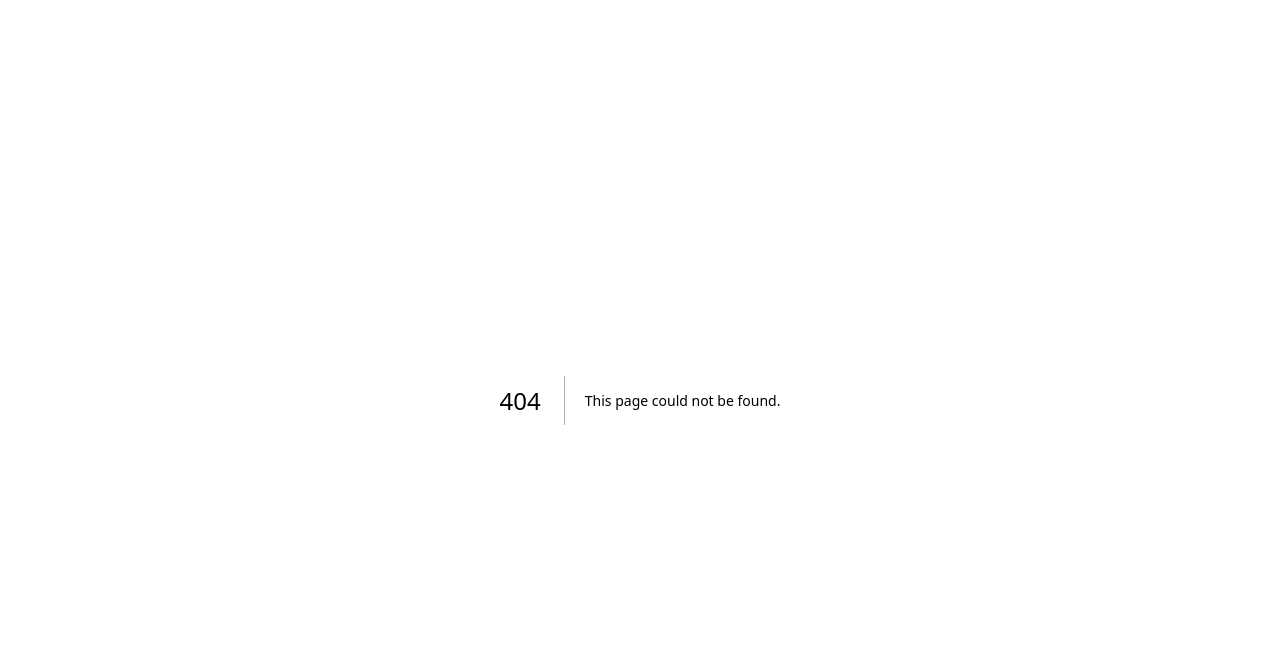
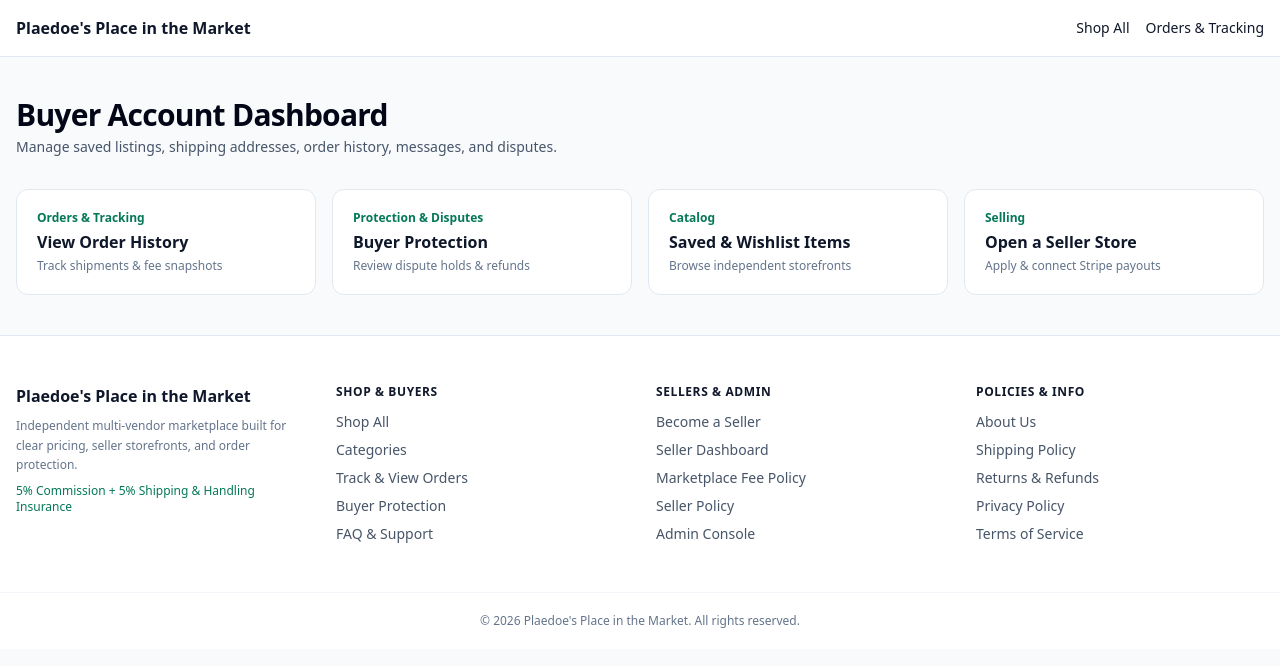
Before and after one commit to creevesunc/Plaedoes-place-in-the-marketplace-, a Next.js app: page /buyer/dashboard in a window 1280 px wide. Before the commit this address had no page. Shown: the top 666 px of the page. Built offline with nearby package versions, Linux system fonts and the light colour scheme.

Commit message:
Create Buyer Dashboard page component

```diff
--- /dev/null
+++ b/src/app/buyer/dashboard/page.tsx
@@ -0,0 +1,71 @@
+import Link from "next/link";
+import { MarketplaceFooter } from "@/components/MarketplaceFooter";
+
+export default function BuyerDashboardPage() {
+  return (
+    <div className="min-h-screen bg-slate-50 text-slate-900">
+      <header className="border-b border-slate-200 bg-white">
+        <div className="mx-auto flex max-w-7xl items-center justify-between px-4 py-4">
+          <Link href="/" className="text-base font-bold text-slate-900">
+            Plaedoe&apos;s Place in the Market
+          </Link>
+          <div className="flex items-center gap-4 text-sm font-medium">
+            <Link href="/shop" className="hover:text-emerald-700">Shop All</Link>
+            <Link href="/buyer/orders" className="hover:text-emerald-700">Orders &amp; Tracking</Link>
+          </div>
+        </div>
+      </header>
+
+      <main className="mx-auto max-w-7xl px-4 py-10 space-y-8">
+        <div>
+          <h1 className="text-3xl font-extrabold tracking-tight text-slate-950">
+            Buyer Account Dashboard
+          </h1>
+          <p className="mt-1 text-sm text-slate-600">
+            Manage saved listings, shipping addresses, order history, messages, and disputes.
+          </p>
+        </div>
+
+        <div className="grid gap-4 sm:grid-cols-2 lg:grid-cols-4">
+          <Link
+            href="/buyer/orders"
+            className="rounded-xl border border-slate-200 bg-white p-5 hover:border-emerald-600"
+          >
+            <p className="text-xs font-semibold text-emerald-700">Orders &amp; Tracking</p>
+            <p className="mt-1 text-base font-bold text-slate-900">View Order History</p>
+            <p className="mt-1 text-xs text-slate-500">Track shipments &amp; fee snapshots</p>
+          </Link>
+
+          <Link
+            href="/buyer-protection"
+            className="rounded-xl border border-slate-200 bg-white p-5 hover:border-emerald-600"
+          >
+            <p className="text-xs font-semibold text-emerald-700">Protection &amp; Disputes</p>
+            <p className="mt-1 text-base font-bold text-slate-900">Buyer Protection</p>
+            <p className="mt-1 text-xs text-slate-500">Review dispute holds &amp; refunds</p>
+          </Link>
+
+          <Link
+            href="/shop"
+            className="rounded-xl border border-slate-200 bg-white p-5 hover:border-emerald-600"
+          >
+            <p className="text-xs font-semibold text-emerald-700">Catalog</p>
+            <p className="mt-1 text-base font-bold text-slate-900">Saved &amp; Wishlist Items</p>
+            <p className="mt-1 text-xs text-slate-500">Browse independent storefronts</p>
+          </Link>
+
+          <Link
+            href="/seller/apply"
+            className="rounded-xl border border-slate-200 bg-white p-5 hover:border-emerald-600"
+          >
+            <p className="text-xs font-semibold text-emerald-700">Selling</p>
+            <p className="mt-1 text-base font-bold text-slate-900">Open a Seller Store</p>
+            <p className="mt-1 text-xs text-slate-500">Apply &amp; connect Stripe payouts</p>
+          </Link>
+        </div>
+      </main>
+
+      <MarketplaceFooter />
+    </div>
+  );
+}
```
